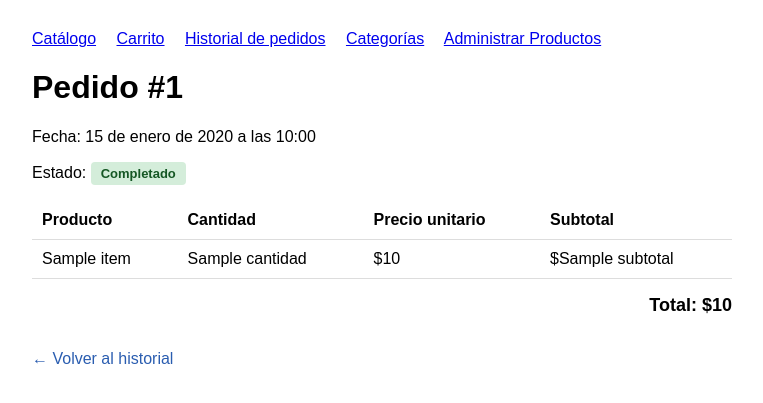
After one commit to SolMaria02-ux/proyectofin, a Django app: page /pedidos/1/ in a window 1280 px wide. The commit adds this page. Shown: the top 403 px of the page, without its empty margins (258-1021 px from the left). Run offline with Django 4.2, Linux system fonts and the light colour scheme; a database or web service that is not in the repository returns one stand-in record (values such as "Sample title"); data that the repository does not hold is empty.

Commit message:
feat: agrega detalle de pedido y cambio de estado desde historial

```diff
--- /dev/null
+++ b/web/core/templates/pedido_detalle.html
@@ -0,0 +1,55 @@
+<!DOCTYPE html>
+<html lang="es">
+<head>
+    <meta charset="UTF-8">
+    <title>Detalle del Pedido #{{ pedido.id }}</title>
+    <style>
+        body { font-family: Arial, sans-serif; max-width: 700px; margin: 30px auto; padding: 0 20px; }
+        table { width: 100%; border-collapse: collapse; margin-top: 16px; }
+        th, td { text-align: left; padding: 10px; border-bottom: 1px solid #ddd; }
+        .estado { display: inline-block; padding: 4px 10px; border-radius: 4px; font-size: 13px; font-weight: bold; }
+        .pendiente { background: #fff3cd; color: #856404; }
+        .completado { background: #d4edda; color: #155724; }
+        .cancelado { background: #f8d7da; color: #721c24; }
+        .total { font-size: 18px; font-weight: bold; margin-top: 16px; text-align: right; }
+        nav a { margin-right: 16px; }
+        a.volver { display: inline-block; margin-top: 16px; color: #2a5db0; text-decoration: none; }
+    </style>
+</head>
+<body>
+    <nav>
+        <a href="{% url 'catalogo' %}">Catálogo</a>
+        <a href="{% url 'ver_carrito' %}">Carrito</a>
+        <a href="{% url 'historial_pedidos' %}">Historial de pedidos</a>
+        <a href="{% url 'listar_categorias' %}">Categorías</a>
+        <a href="{% url 'listar_productos_admin' %}">Administrar Productos</a>
+    </nav>
+
+    <h1>Pedido #{{ pedido.id }}</h1>
+    <p>Fecha: {{ pedido.fecha }}</p>
+    <p>Estado:
+        <span class="estado {{ pedido.estado }}">{{ pedido.estado|title }}</span>
+    </p>
+
+    <table>
+        <tr>
+            <th>Producto</th>
+            <th>Cantidad</th>
+            <th>Precio unitario</th>
+            <th>Subtotal</th>
+        </tr>
+        {% for item in pedido.items %}
+            <tr>
+                <td>{{ item.producto_nombre }}</td>
+                <td>{{ item.cantidad }}</td>
+                <td>${{ item.precio_unitario }}</td>
+                <td>${{ item.subtotal }}</td>
+            </tr>
+        {% endfor %}
+    </table>
+
+    <p class="total">Total: ${{ pedido.total }}</p>
+
+    <a class="volver" href="{% url 'historial_pedidos' %}">&larr; Volver al historial</a>
+</body>
+</html>
--- a/web/core/urls.py
+++ b/web/core/urls.py
@@ -20,4 +20,6 @@ urlpatterns = [
     path('productos/<int:producto_id>/eliminar/', views.eliminar_producto, name='eliminar_producto'),
     path('reportes/stock-bajo/', views.productos_stock_bajo, name='productos_stock_bajo'),
     path('reportes/ventas-categoria/', views.ventas_por_categoria, name='ventas_por_categoria'),
+    path('pedidos/<int:pedido_id>/', views.detalle_pedido, name='detalle_pedido'),
+    path('pedidos/<int:pedido_id>/estado/', views.cambiar_estado_pedido, name='cambiar_estado_pedido'),
 ]
--- a/web/core/views.py
+++ b/web/core/views.py
@@ -210,3 +210,29 @@ def ventas_por_categoria(request):
     resp = requests.get(f'{API_URL}/categorias/ventas')
     ventas = resp.json()
     return render(request, 'ventas_categoria.html', {'ventas': ventas})
+
+    # ===== PEDIDO — DETALLE Y CAMBIO DE ESTADO =====
+
+def detalle_pedido(request, pedido_id):
+    resp = requests.get(f'{API_URL}/pedidos/{pedido_id}')
+    if resp.status_code != 200:
+        return redirect('historial_pedidos')
+    pedido = resp.json()
+
+    # Calcular subtotal de cada item y agregar nombre del producto
+    for item in pedido.get('items', []):
+        item['subtotal'] = float(item['cantidad']) * float(item['precio_unitario'])
+        prod_resp = requests.get(f'{API_URL}/productos/{item["producto_id"]}')
+        if prod_resp.status_code == 200:
+            item['producto_nombre'] = prod_resp.json().get('nombre', 'Producto')
+        else:
+            item['producto_nombre'] = f'Producto #{item["producto_id"]}'
+
+    return render(request, 'pedido_detalle.html', {'pedido': pedido})
+
+
+def cambiar_estado_pedido(request, pedido_id):
+    if request.method == 'POST':
+        nuevo_estado = request.POST.get('estado')
+        requests.put(f'{API_URL}/pedidos/{pedido_id}', json={'estado': nuevo_estado})
+    return redirect('historial_pedidos')
```
Also changed, not shown: web/core/templates/historial_pedidos.html (+26 -9 lines).
